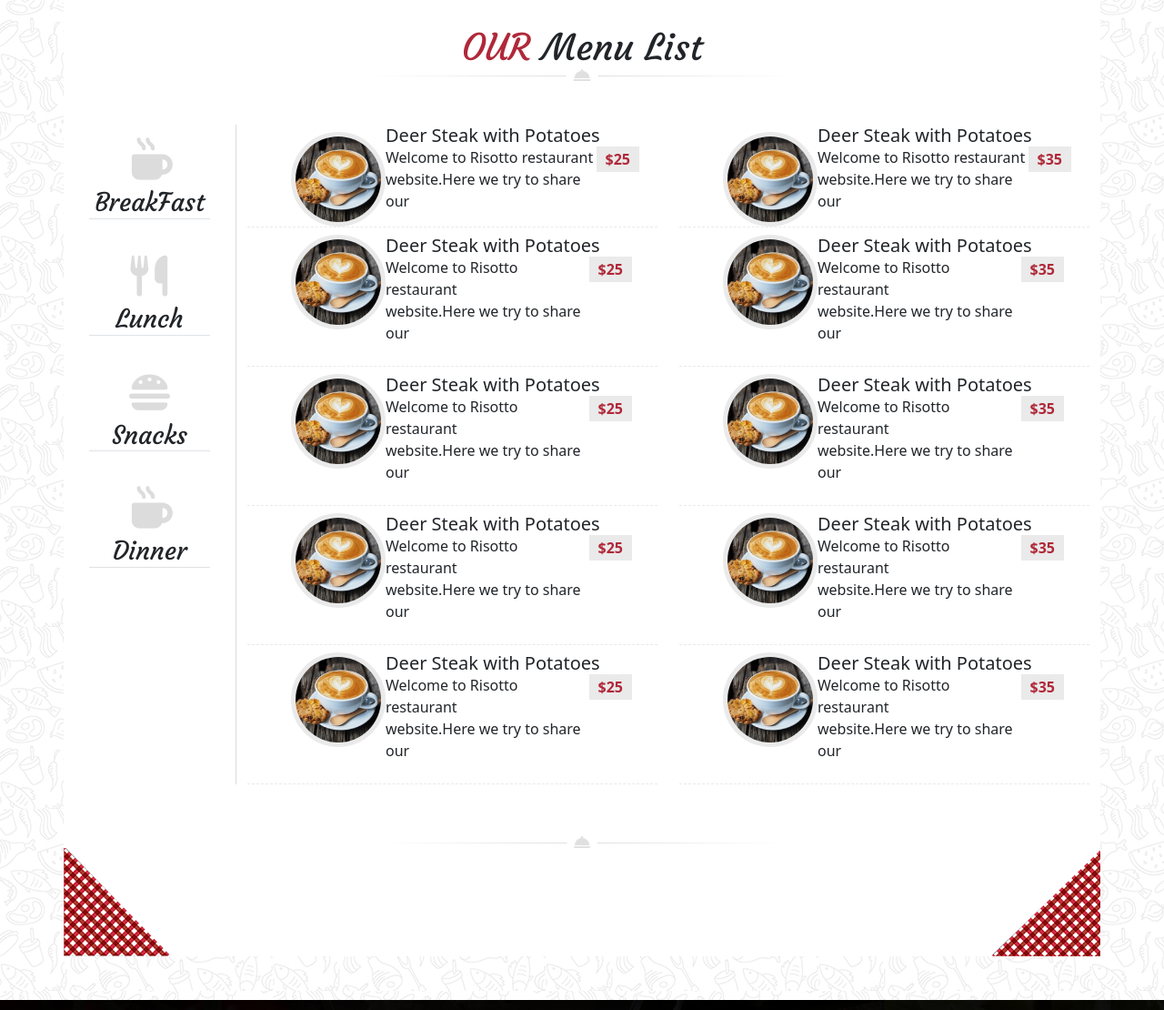
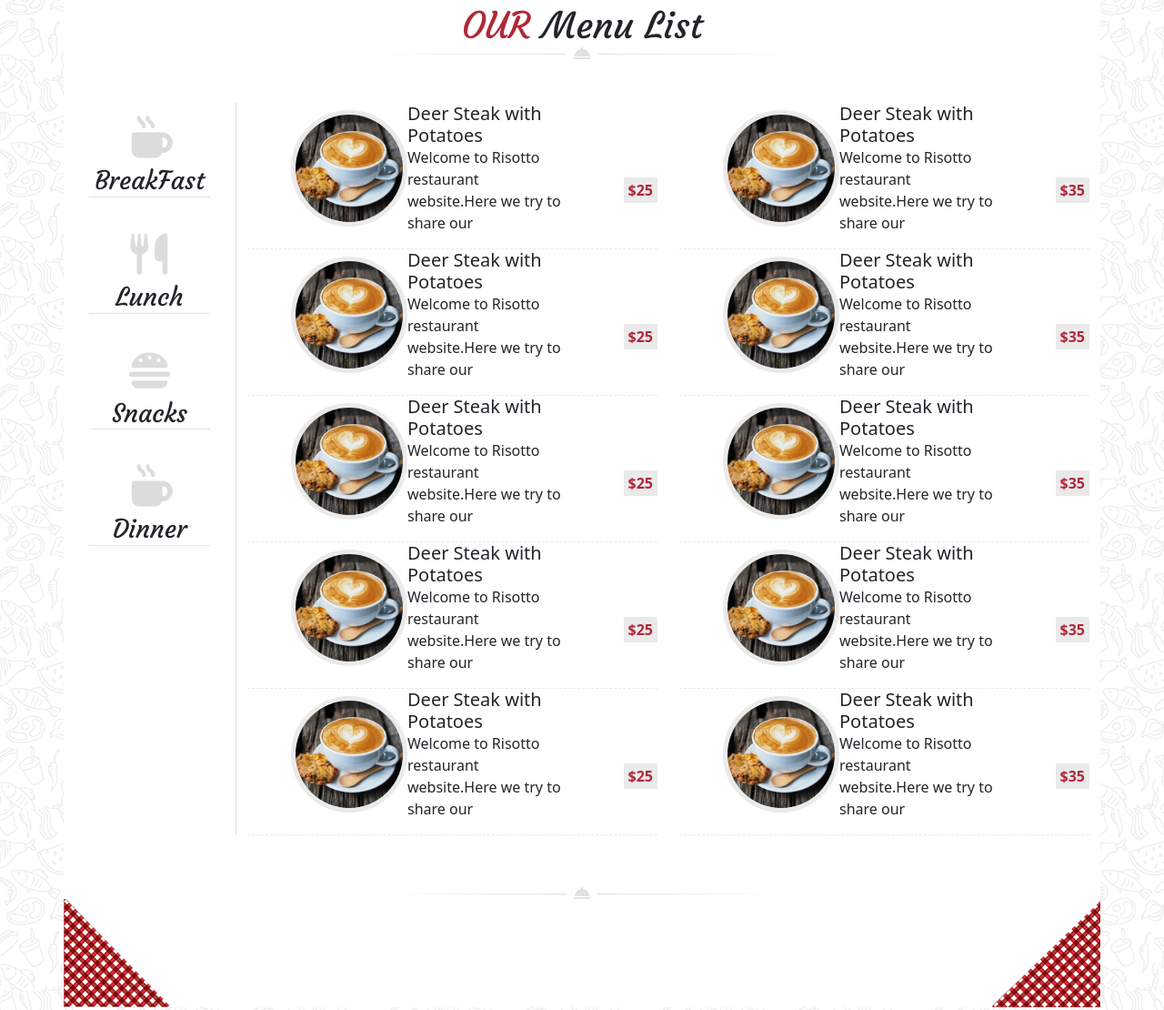
Before and after one commit to Jonathan-HL/Cs-Site-Chef-20, a website: page index.html in a window 1280 px wide. Shown: the part 1311-2421 px from the top of the page at 91% size. Drawn offline with nearby package versions, Linux system fonts and the light colour scheme.

Commit message:
modif Fini

```diff
--- a/index.html
+++ b/index.html
@@ -131,117 +131,135 @@
                 </div>
 
                 <div class="col-sm-12 col-md-12 col-lg-5 txst">
-                    <div class="ligneb pb-3">
+                    <div class="ligneb pb-3 d-flex caféé">
                         <div>
                             <img src="./public/img/menu_image_1.jpg" class="mt-2 ms-5" alt="café">
                         </div>
                         <div class="text-start">
                             <h5>Deer Steak with Potatoes</h5>
-                            <p class="droite">$25</p>
+                            <div class="d-flex caféé">
                             <p class="m-0">Welcome to Risotto restaurant <br> website.Here we try to share our</p>
+                            <p class=" droite">$25</p>
+                            </div>
                         </div>
                     </div>
 
-                    <div class="ligneb pb-3">
+                    <div class="ligneb pb-3 d-flex caféé">
                         <div>
                             <img src="./public/img/menu_image_1.jpg" class="mt-2 ms-5" alt="café">
                         </div>
-                        <div class="text-start p-2">
+                        <div class="text-start ">
                             <h5>Deer Steak with Potatoes</h5>
+                            <div class="d-flex caféé">
+                                <p class="m-0 ">Welcome to Risotto restaurant <br> website.Here we try to share our</p>
                                 <p class="droite">$25</p>
-                            <p class="m-0 ">Welcome to Risotto restaurant <br> website.Here we try to share our</p>
+                            </div>
                         </div>
                     </div>
 
-                    <div class="ligneb pb-3">
+                    <div class="ligneb pb-3 d-flex caféé">
                         <div>
                             <img src="./public/img/menu_image_1.jpg" class="mt-2 ms-5" alt="café">
                         </div>
-                        <div class="text-start p-2">
+                        <div class="text-start">
                             <h5>Deer Steak with Potatoes</h5>
+                            <div class="d-flex caféé">
+                                <p class="m-0 ">Welcome to Risotto restaurant <br> website.Here we try to share our</p>
                                 <p class="droite">$25</p>
-                            <p class="m-0">Welcome to Risotto restaurant <br> website.Here we try to share
-                                our</p>
+                            </div>
                         </div>
                     </div>
 
-                    <div class="ligneb pb-3">
+                    <div class="ligneb pb-3 d-flex caféé">
                         <div>
                             <img src="./public/img/menu_image_1.jpg" class="mt-2 ms-5" alt="café">
                         </div>
-                        <div class="text-start p-2">
+                        <div class="text-start">
                             <h5>Deer Steak with Potatoes</h5>
+                            <div class="d-flex caféé">
+                                <p class="m-0 ">Welcome to Risotto restaurant <br> website.Here we try to share our</p>
                                 <p class="droite">$25</p>
-                            <p class="m-0">Welcome to Risotto restaurant <br> website.Here we try to share our</p>
+                            </div>
                         </div>
                     </div>
 
-                    <div class="ligneb pb-3">
+                    <div class="ligneb pb-3 d-flex caféé">
                         <div>
                             <img src="./public/img/menu_image_1.jpg" class="mt-2 ms-5" alt="café">
                         </div>
-                        <div class="text-start p-2">
+                        <div class="text-start">
                             <h5>Deer Steak with Potatoes</h5>
+                            <div class="d-flex caféé">
+                                <p class="m-0 ">Welcome to Risotto restaurant <br> website.Here we try to share our</p>
                                 <p class="droite">$25</p>
-                            <p class="m-0">Welcome to Risotto restaurant <br> website.Here we try to share our</p>
+                            </div>
                         </div>
                     </div>
                 </div>
 
                 <div class="col-sm-12 col-md-12 col-lg-5 txst">
-                    <div class="ligneb pb-3">
+                    <div class="ligneb pb-3 d-flex caféé">
+                        <div>
+                            <img src="./public/img/menu_image_1.jpg" class="mt-2 ms-5" alt="café">
+                        </div>
+                        <div class="text-start ">
+                            <h5>Deer Steak with Potatoes</h5>
+                            <div class="d-flex caféé">
+                                <p class="m-0 ">Welcome to Risotto restaurant <br> website.Here we try to share our</p>
+                                <p class="droite">$35</p>
+                            </div>
+                        </div>
+                    </div>
+
+                    <div class="ligneb pb-3 d-flex caféé">
+                        <div>
+                            <img src="./public/img/menu_image_1.jpg" class="mt-2 ms-5" alt="café">
+                        </div>
+                        <div class="text-start ">
+                            <h5>Deer Steak with Potatoes</h5>
+                            <div class="d-flex caféé">
+                                <p class="m-0 ">Welcome to Risotto restaurant <br> website.Here we try to share our</p>
+                                <p class="droite">$35</p>
+                            </div>
+                        </div>
+                    </div>
+
+                    <div class="ligneb pb-3 d-flex caféé">
+                        <div>
+                            <img src="./public/img/menu_image_1.jpg" class="mt-2 ms-5" alt="café">
+                        </div>
+                        <div class="text-start ">
+                            <h5>Deer Steak with Potatoes</h5>
+                            <div class="d-flex caféé">
+                                <p class="m-0 ">Welcome to Risotto restaurant <br> website.Here we try to share our</p>
+                                <p class="droite">$35</p>
+                            </div>
+                        </div>
+                    </div>
+
+                    <div class="ligneb pb-3 d-flex caféé">
                         <div>
                             <img src="./public/img/menu_image_1.jpg" class="mt-2 ms-5" alt="café">
                         </div>
                         <div class="text-start">
                             <h5>Deer Steak with Potatoes</h5>
+                            <div class="d-flex caféé">
+                                <p class="m-0 ">Welcome to Risotto restaurant <br> website.Here we try to share our</p>
                                 <p class="droite">$35</p>
-                            <p class="m-0">Welcome to Risotto restaurant <br> website.Here we try to share our</p>
+                            </div>
                         </div>
                     </div>
 
-                    <div class="ligneb pb-3">
+                    <div class="ligneb pb-3 d-flex caféé">
                         <div>
                             <img src="./public/img/menu_image_1.jpg" class="mt-2 ms-5" alt="café">
                         </div>
-                        <div class="text-start p-2">
+                        <div class="text-start">
                             <h5>Deer Steak with Potatoes</h5>
+                            <div class="d-flex caféé">
+                                <p class="m-0 ">Welcome to Risotto restaurant <br> website.Here we try to share our</p>
                                 <p class="droite">$35</p>
-                            <p class="m-0 ">Welcome to Risotto restaurant <br> website.Here we try to share our</p>
                             </div>
-                    </div>
-
-                    <div class="ligneb pb-3">
-                        <div>
-                            <img src="./public/img/menu_image_1.jpg" class="mt-2 ms-5" alt="café">
-                        </div>
-                        <div class="text-start p-2">
-                            <h5>Deer Steak with Potatoes</h5>
-                            <p class="droite">$35</p>
-                            <p class="m-0">Welcome to Risotto restaurant <br> website.Here we try to share
-                                our</p>
-                        </div>
-                    </div>
-
-                    <div class="ligneb pb-3">
-                        <div>
-                            <img src="./public/img/menu_image_1.jpg" class="mt-2 ms-5" alt="café">
-                        </div>
-                        <div class="text-start p-2">
-                            <h5>Deer Steak with Potatoes</h5>
-                            <p class="droite">$35</p>
-                            <p class="m-0">Welcome to Risotto restaurant <br> website.Here we try to share our</p>
-                        </div>
-                    </div>
-
-                    <div class="ligneb pb-3">
-                        <div>
-                            <img src="./public/img/menu_image_1.jpg" class="mt-2 ms-5" alt="café">
-                        </div>
-                        <div class="text-start p-2">
-                            <h5>Deer Steak with Potatoes</h5>
-                            <p class="droite">$35</p>
-                            <p class="m-0">Welcome to Risotto restaurant <br> website.Here we try to share our</p>
                         </div>
                     </div>
                 </div>
--- a/src/sass/modules/_header.sass
+++ b/src/sass/modules/_header.sass
@@ -1,23 +1,26 @@
 header
     nav
         .nav1
-            position: absolute
             z-index: 1
             padding: 0
-            margin-left: 10%
+            position: absolute
+            left: 30%
+            transform: translateX(-20%)
             @media screen and (max-width:600px)
                 margin: 0
                 font-size: 11px
+                left: 50%
+                transform: translateX(-50%)
             @media screen and (min-width:768px) and (max-width:1024px)
                 margin:0
+                left: 50%
+                transform: translateX(-50%)
         .endz
             @media screen and (max-width:600px)
                 margin: auto !important
             @media screen and (min-width:768px) and (max-width:1024px)
-                margin-left: 25%
+                margin: auto
         .endzz
-            @media screen and (min-width:768px) and (max-width:1024px)
-                margin-left: 20%
         ul
             display: flex
             border-bottom: 1px solid white
--- a/src/sass/modules/_section1.sass
+++ b/src/sass/modules/_section1.sass
@@ -36,8 +36,7 @@
      img[alt="café"]
           border-radius: 50%
           border: 5px solid $colorGris
-          height: 13vh
-          float: left
+          height: 16vh
      h5
           margin: 0
           padding-right: 50px
@@ -46,19 +45,26 @@
      h3
           font-family:"Courgette"
      p
-          padding-right: 50px
           @media screen and (max-width:600px)
                padding: 0
                padding-bottom: 20px
           @media screen and (min-width:768px) and (max-width:1024px)
                padding-bottom: 20px
+     .caféé
+          @media screen and (max-width:600px)
+               flex-direction: column
+               margin: auto !important
+               text-align: start
      .droite
           background-color: $colorGris
+          width: max-content
           color:$colorRed
-          padding: 2px 10px 2px 10px
-          margin-right: 20px
-          float: right
+          padding: 2px 5px 2px 5px
           font-weight: bold
+          margin: auto !important
+          margin-left: 30px !important
+          @media screen and (max-width:600px)
+               margin: auto  !important
      .ligneb
           border-bottom:1px dashed $colorGris
      .imgmid
--- a/src/sass/modules/_section5.sass
+++ b/src/sass/modules/_section5.sass
@@ -16,8 +16,7 @@
         margin: 0
     .size
         font-size: 60px
-        margin-right: 50px
         @media screen and (max-width:600px)
-            margin-left: 50px
+            margin: auto
     .size:hover
         color: white
```
Also changed, not shown: public/css/app.css, 1 other file. Lines whose indentation alone changed are shown as unchanged.
